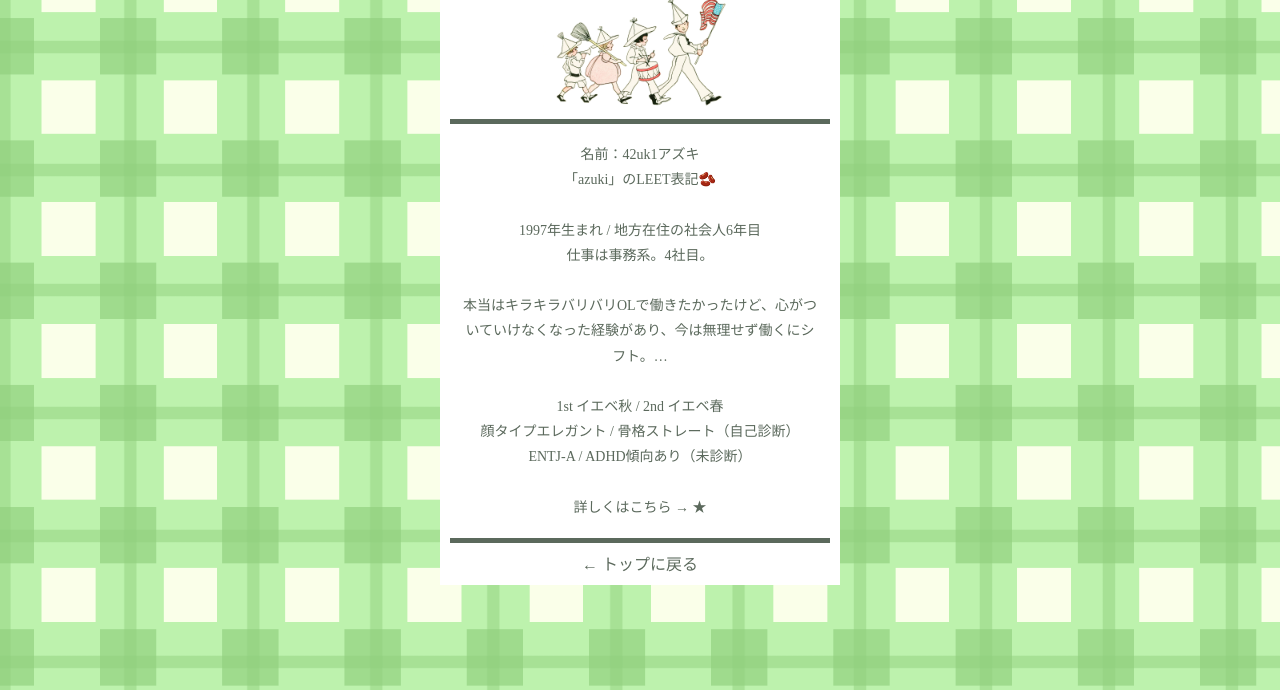
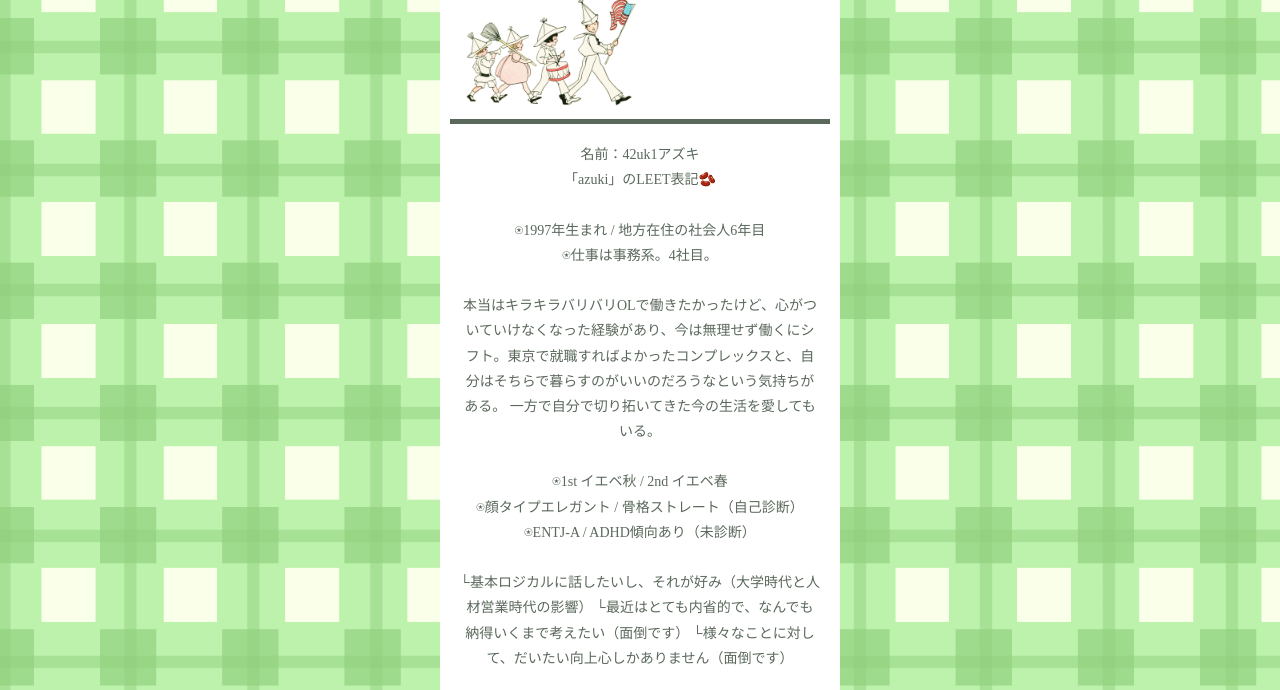
Before and after one commit to 42uk1/website, a plain HTML site: page profile.html in a window 1280 px wide. Shown: the part 110-800 px from the top of the page. Drawn offline with Linux system fonts and the light colour scheme.

Commit message:
Update profile.html

```diff
--- a/profile.html
+++ b/profile.html
@@ -69,7 +69,7 @@ img { max-width: 100%; height: auto; }
 
 /* テーブル内の中央寄せ */
 .main-table td {
-  text-align: center;
+  text-align:left;
 }
 
 .main-table {
@@ -117,12 +117,30 @@ document.onmousemove = function(e){
     <div style="text-align:center; line-height:1.8; font-size:14px; padding:10px;">
       名前：42uk1アズキ<br>
       「azuki」のLEET表記🫘<br><br>
-      1997年生まれ / 地方在住の社会人6年目<br>
-      仕事は事務系。4社目。<br><br>
-      本当はキラキラバリバリOLで働きたかったけど、心がついていけなくなった経験があり、今は無理せず働くにシフト。…<br><br>
-      1st イエベ秋 / 2nd イエベ春<br>
-      顔タイプエレガント / 骨格ストレート（自己診断）<br>
-      ENTJ-A / ADHD傾向あり（未診断）<br><br>
+      ⍟1997年生まれ / 地方在住の社会人6年目<br>
+      ⍟仕事は事務系。4社目。<br><br>
+      本当はキラキラバリバリOLで働きたかったけど、心がついていけなくなった経験があり、今は無理せず働くにシフト。東京で就職すればよかったコンプレックスと、自分はそちらで暮らすのがいいのだろうなという気持ちがある。
+一方で自分で切り拓いてきた今の生活を愛してもいる。<br><br>
+      ⍟1st イエベ秋 / 2nd イエベ春<br>
+      ⍟顔タイプエレガント / 骨格ストレート（自己診断）<br>
+      ⍟ENTJ-A / ADHD傾向あり（未診断）<br><br>
+      └基本ロジカルに話したいし、それが好み（大学時代と人材営業時代の影響）
+└最近はとても内省的で、なんでも納得いくまで考えたい（面倒です）
+└様々なことに対して、だいたい向上心しかありません（面倒です）<br><br>
+      日々のエンタメ
+月：ニューヨークのニューラジオ、一人賛否、BSノブロック
+
+木：佐久間宣行のオールナイトニッポン0
+
+土：霜降り明星のオールナイトニッポン
+
+Youtube：田辺さん、永野、さや香・新山、雷獣、たむらかえ、カップル杉下　とか
+
+その他：奇奇怪怪、視点倉庫、こんな本どうですか？、ポインティ　とか
+
+トークが何よりも好き。
+ただ、M-1は毎年楽しみにしている。
+そして佐久間さん大好きです。アクスタ欲しい。
       <a href="https://note.com/42uk1/n/na5c318ff00a2" target="_blank">詳しくはこちら → ★</a>
     </div>
 
```
